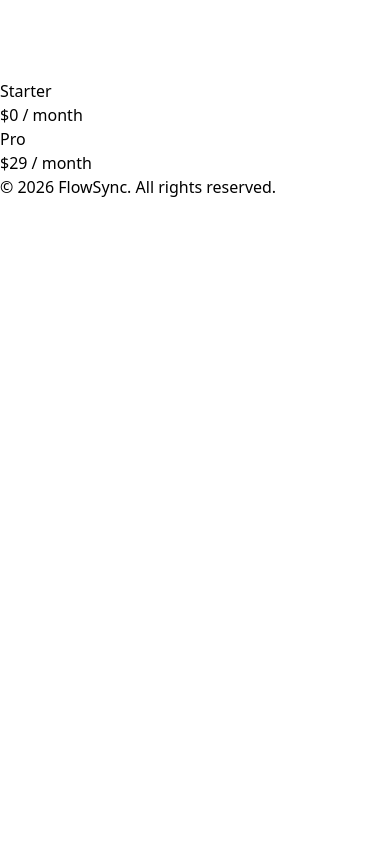
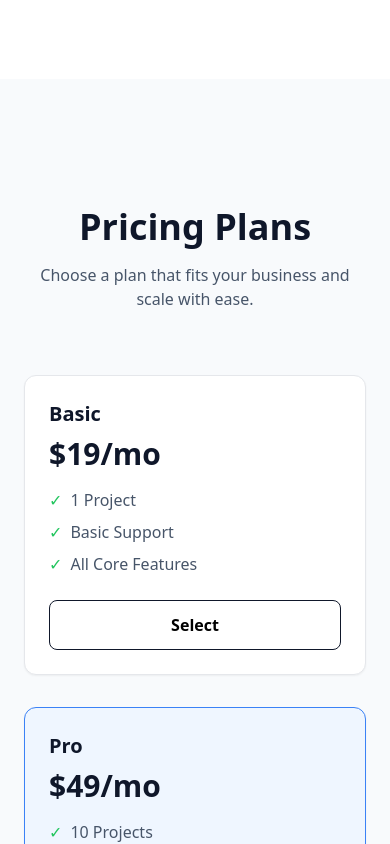
Before and after one commit to NemanjaMiki/react-saas-landing, a React (Vite) app: page / in a window 390 px wide. Shown: the part 1640-2484 px from the top of the page. Before the commit the page ends 1839 px from the top, so only its background shows below. Built offline with nearby package versions, Linux system fonts and the light colour scheme.

Commit message:
Add Pricing section with 3-tier plans and responsive styling

```diff
--- /dev/null
+++ b/src/data/pricing.js
@@ -0,0 +1,20 @@
+const pricingPlans = [
+    {
+        name: "Basic",
+        price: "$19/mo",
+        features: ["1 Project", "Basic Support", "All Core Features"],
+    },
+    {
+        name: "Pro",
+        price: "$49/mo",
+        features: ["10 Projects", "Priority Support", "Advanced Features"],
+        popular: true, // označi Pro kao popularan
+    },
+    {
+        name: "Enterprise",
+        price: "$99/mo",
+        features: ["Unlimited Projects", "24/7 Support", "All Features"],
+    },
+];
+
+export default pricingPlans;
--- a/src/sections/Pricing.jsx
+++ b/src/sections/Pricing.jsx
@@ -1,14 +1,46 @@
+import Container from "../components/Container";
+import pricingPlans from "../data/pricing";
+
 export default function Pricing() {
   return (
-    <section className="pricing">
-      <div>
-        <h3>Starter</h3>
-        <p>$0 / month</p>
-      </div>
-      <div>
-        <h3>Pro</h3>
-        <p>$29 / month</p>
-      </div>
+    <section id="pricing" className="py-32 bg-slate-50">
+      <Container>
+        <h2 className="text-4xl font-bold text-center text-slate-900">
+          Pricing Plans
+        </h2>
+        <p className="mt-4 text-center text-slate-600 max-w-2xl mx-auto">
+          Choose a plan that fits your business and scale with ease.
+        </p>
+
+        <div className="mt-16 grid gap-8 sm:grid-cols-1 md:grid-cols-3">
+          {pricingPlans.map((plan, index) => (
+            <div
+              key={index}
+              className={`rounded-xl border p-6 flex flex-col justify-between shadow-sm transition hover:shadow-lg
+                ${plan.popular ? "border-blue-500 bg-blue-50" : "bg-white"}`}
+            >
+              <div>
+                <h3 className="text-xl font-semibold text-slate-900">
+                  {plan.name}
+                </h3>
+                <p className="mt-2 text-3xl font-bold text-slate-900">{plan.price}</p>
+                <ul className="mt-4 space-y-2 text-slate-600">
+                  {plan.features.map((feature, i) => (
+                    <li key={i} className="before:content-['✓'] before:text-green-500 before:mr-2">
+                      {feature}
+                    </li>
+                  ))}
+                </ul>
+              </div>
+
+              <button className={`mt-6 rounded-lg px-6 py-3 font-semibold transition
+                ${plan.popular ? "bg-blue-500 text-white hover:bg-blue-600" : "border border-slate-900 hover:bg-slate-100"}`}>
+                Select
+              </button>
+            </div>
+          ))}
+        </div>
+      </Container>
     </section>
-  )
+  );
 }
```
